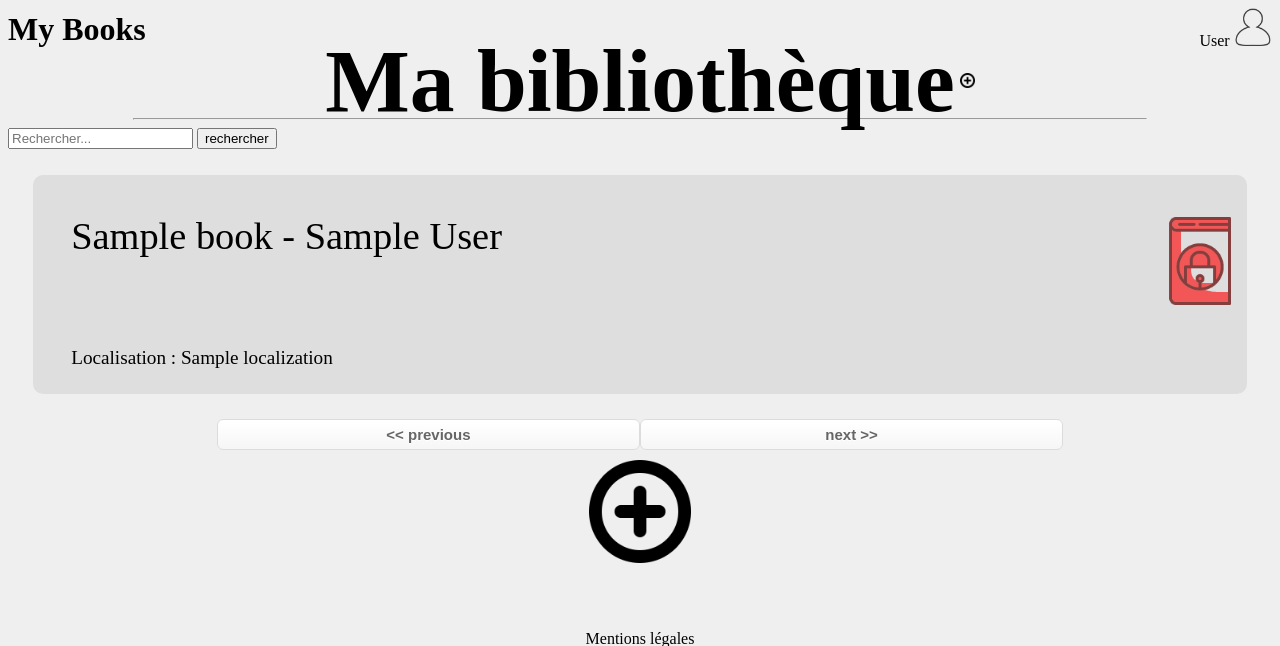
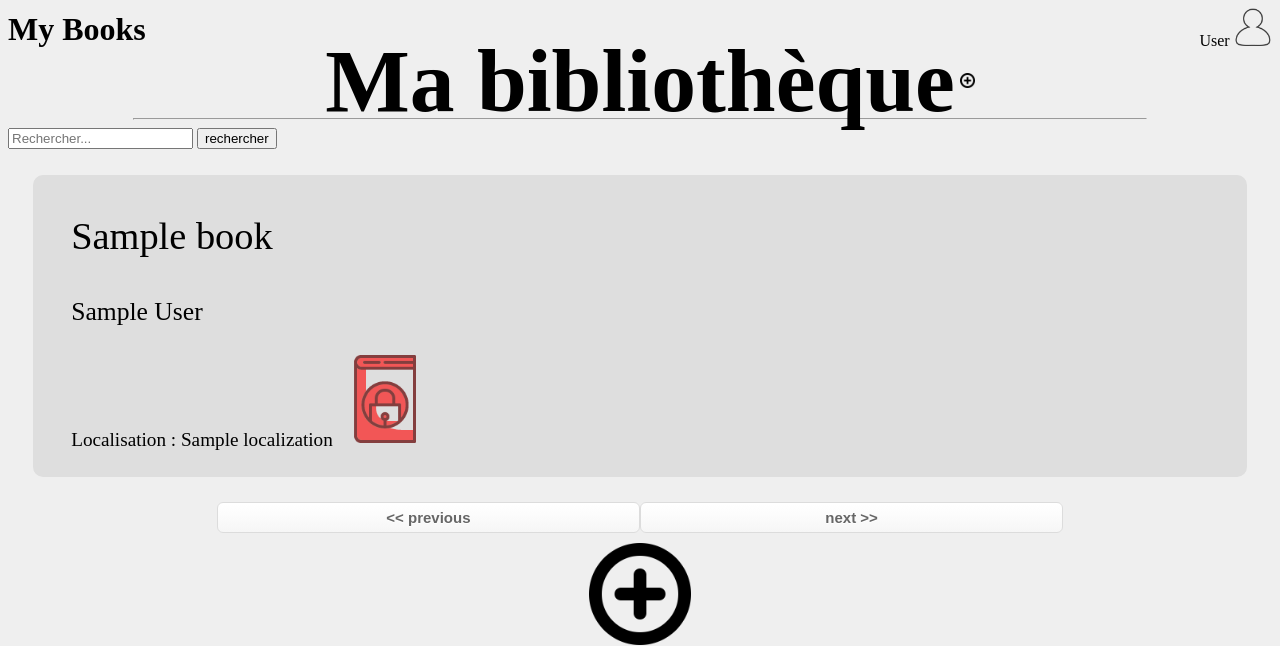
Before and after one commit to WildCodeSchool/tours-php-2009-project2-mybooks, a PHP site: template src/View/book/index.html.twig in a window 1280 px wide. Shown: the top 646 px of the page. Run offline with PHP 8.4, Linux system fonts and the light colour scheme; the template is opened without the code that fills it: most values are stand-ins (such as "Sample title", 1, 10 or a date in 2020); some libraries are stand-ins or nearby versions.

Commit message:
Title truncated, author on an other line, read/unread on location line

```diff
--- a/src/View/book/index.html.twig
+++ b/src/View/book/index.html.twig
@@ -17,13 +17,15 @@
             <ul>
                 {% for book in books %}
                     <li><a href="/book/show/{{ book.id }}">
-                            <p class="indexBookTitle"> {{ book.title }} - {{ book.author }}
+                            <p class="indexBookTitle"> {{ book.title }} </p>
+                            <p class="indexBookAuthor"> {{ book.author }} </p>
+                            <p class="indexBookLocalisation"> Localisation : {{ book.localization }}
                                 {% if book.hasBeenRead == "Oui" %}
                                 <img src="/assets/images/booklu.png" class="readBook" alt="image indiquant si le livre est lu">
                                 {% else %}
                                 <img src="/assets/images/booknonlu.png" class="readBook" alt="image indiquant si le livre est lu"> </p>
                                 {% endif %}
-                            <p class="indexBookLocalisation"> Localisation : {{ book.localization }} </p>
+                             </p>
                     </a></li>
                         {% else %}
                     <li>Aucun book à afficher!</li>
```
